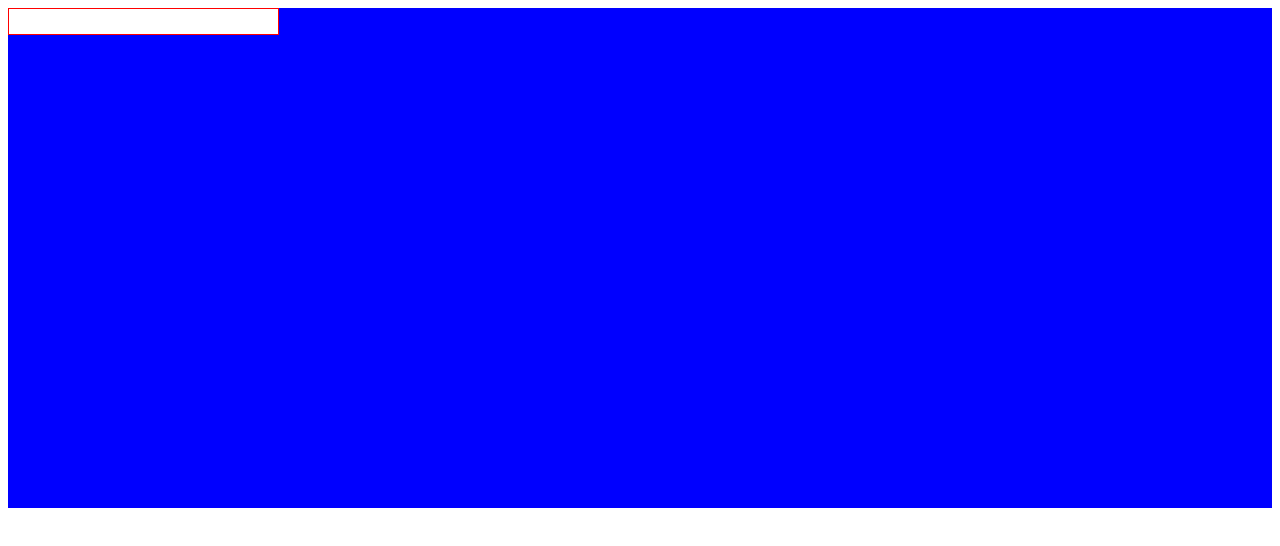
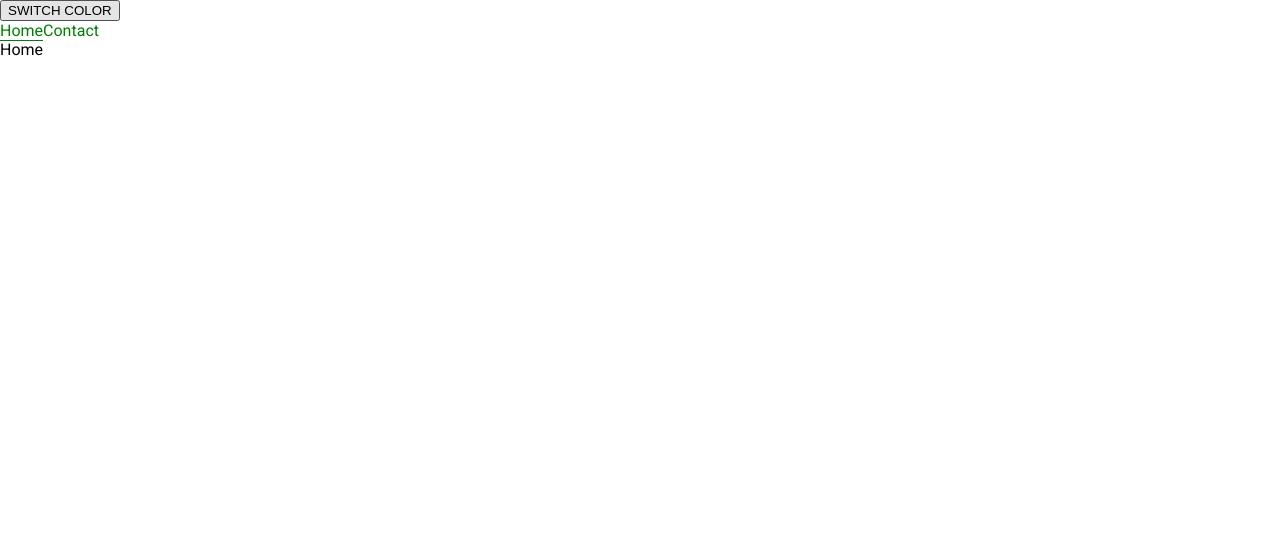
Before and after one commit to KajBialas/stacjait-styles-react-workshop, a React (Create React App) app: page / in a window 1280 px wide. Shown: the top 546 px of the page. Built offline with nearby package versions, Linux system fonts and the light colour scheme.

Commit message:
issue8 theming

```diff
--- a/package.json
+++ b/package.json
@@ -10,6 +10,7 @@
     "node-sass": "^4.14.1",
     "react": "^17.0.1",
     "react-dom": "^17.0.1",
+    "react-router-dom": "^5.2.0",
     "react-scripts": "4.0.0",
     "styled-components": "^5.2.1",
     "web-vitals": "^0.2.4"
--- a/public/index.html
+++ b/public/index.html
@@ -15,6 +15,8 @@
       user's mobile device or desktop. See https://developers.google.com/web/fundamentals/web-app-manifest/
     -->
     <link rel="manifest" href="%PUBLIC_URL%/manifest.json" />
+    <link rel="preconnect" href="https://fonts.gstatic.com">
+    <link href="https://fonts.googleapis.com/css2?family=Roboto&display=swap" rel="stylesheet">
     <!--
       Notice the use of %PUBLIC_URL% in the tags above.
       It will be replaced with the URL of the `public` folder during the build.
--- a/src/App.js
+++ b/src/App.js
@@ -1,13 +1,29 @@
-import React from 'react';
+import React, { useState} from 'react';
+import { BrowserRouter, Switch, Route } from 'react-router-dom';
+import Home from './pages/Home';
+import Contact from './pages/Contact';
 import ExampleForm from './components/exampleForm/ExampleForm';
-
+import Menu from './components/menu/Menu';
+import { ThemeProvider } from 'styled-components';
+import { theme, themeInverted } from './utils/Theme';
 
 function App() {
+  const [ active, setActive ] = useState(false);
 
+  const handleClick = () => setActive(!active);
 
   return (
     <div>
-      <ExampleForm />
+      <button onClick={handleClick}>SWITCH COLOR</button>
+      <ThemeProvider theme={active ? theme : themeInverted}>
+        <BrowserRouter>
+          <Menu />
+          <Switch>
+            <Route exact path="/" component={Home} />
+            <Route exact path="/contact" component={Contact} />
+          </Switch>
+        </BrowserRouter>
+      </ThemeProvider>
     </div>
   );
 }
--- a/src/components/exampleForm/ExampleForm.js
+++ b/src/components/exampleForm/ExampleForm.js
@@ -1,5 +1,5 @@
 import React, { useState } from 'react';
-import { StyledContainer, StyledInput } from './style';
+import { StyledContainer, StyledInput, StyledLink } from './style';
 
 function ExampleForm() {
   const [ color, setColor ] = useState('');
@@ -8,6 +8,7 @@ function ExampleForm() {
   return (
     <StyledContainer color={color}>
       <StyledInput value={color} onChange={handleColor} />
+      <StyledLink to='/' />
     </StyledContainer>
   )
 };
--- a/src/components/exampleForm/style.js
+++ b/src/components/exampleForm/style.js
@@ -1,4 +1,5 @@
 import styled, { css } from 'styled-components';
+import { NavLink } from 'react-router-dom';
 
 const basicComponentStyle = css`
   color: #000;
@@ -21,3 +22,6 @@ export const StyledInput = styled.input`
 
   ${basicComponentStyle}
 `;
+
+export const StyledLink = styled(NavLink)`
+`;
--- /dev/null
+++ b/src/components/menu/Menu.js
@@ -0,0 +1,17 @@
+import React from 'react';
+import { StyledLink } from './style';
+
+function Menu() {
+  return (
+    <nav>
+      <StyledLink to="/" exact={true}>
+        Home
+      </StyledLink>
+      <StyledLink to="/contact">
+        Contact
+      </StyledLink>
+    </nav>
+  )
+}
+
+export default Menu;
--- /dev/null
+++ b/src/components/menu/style.js
@@ -0,0 +1,10 @@
+import styled from 'styled-components';
+import { NavLink } from 'react-router-dom';
+
+export const StyledLink = styled(NavLink)`
+  color: ${({theme}) => theme.color.blue};
+
+  &.active {
+    border-bottom: 1px solid ${({theme}) => theme.color.blue};
+  }
+`
--- a/src/index.js
+++ b/src/index.js
@@ -2,9 +2,11 @@ import React from 'react';
 import ReactDOM from 'react-dom';
 import App from './App';
 import reportWebVitals from './reportWebVitals';
+import GlobalStyle from './utils/GlobalStyles';
 
 ReactDOM.render(
   <React.StrictMode>
+    <GlobalStyle />
     <App />
   </React.StrictMode>,
   document.getElementById('root')
--- /dev/null
+++ b/src/pages/Contact.js
@@ -0,0 +1,7 @@
+import React from 'react';
+
+function Contact() {
+  return (<div>Contact</div>);
+}
+
+export default Contact;
--- /dev/null
+++ b/src/pages/Home.js
@@ -0,0 +1,7 @@
+import React from 'react';
+
+function Home() {
+  return (<div>Home</div>);
+}
+
+export default Home;
--- /dev/null
+++ b/src/utils/GlobalStyles.js
@@ -0,0 +1,23 @@
+import { createGlobalStyle } from 'styled-components';
+
+const GlobalStyle = createGlobalStyle`
+  body, html {
+    padding: 0;
+    margin: 0;
+    font-family: 'Roboto', sans-serif;
+  }
+
+  input {
+    font-family: 'Roboto', sans-serif;
+
+    &:focus {
+      outline: 0;
+    }
+  }
+
+  a {
+    text-decoration: none;
+  }
+`;
+
+export default GlobalStyle;
--- /dev/null
+++ b/src/utils/Theme.js
@@ -0,0 +1,17 @@
+export const theme = {
+    color: {
+      red: 'red',
+      blue: 'blue',
+      green: 'green',
+      black: '#000',
+    }
+}
+
+export const themeInverted = {
+    color: {
+      red: 'red',
+      blue: 'green',
+      green: 'blue',
+      black: '#000',
+    }
+}
```
Also changed, not shown: 1 other file (tests, documents, lock files or other folders).
